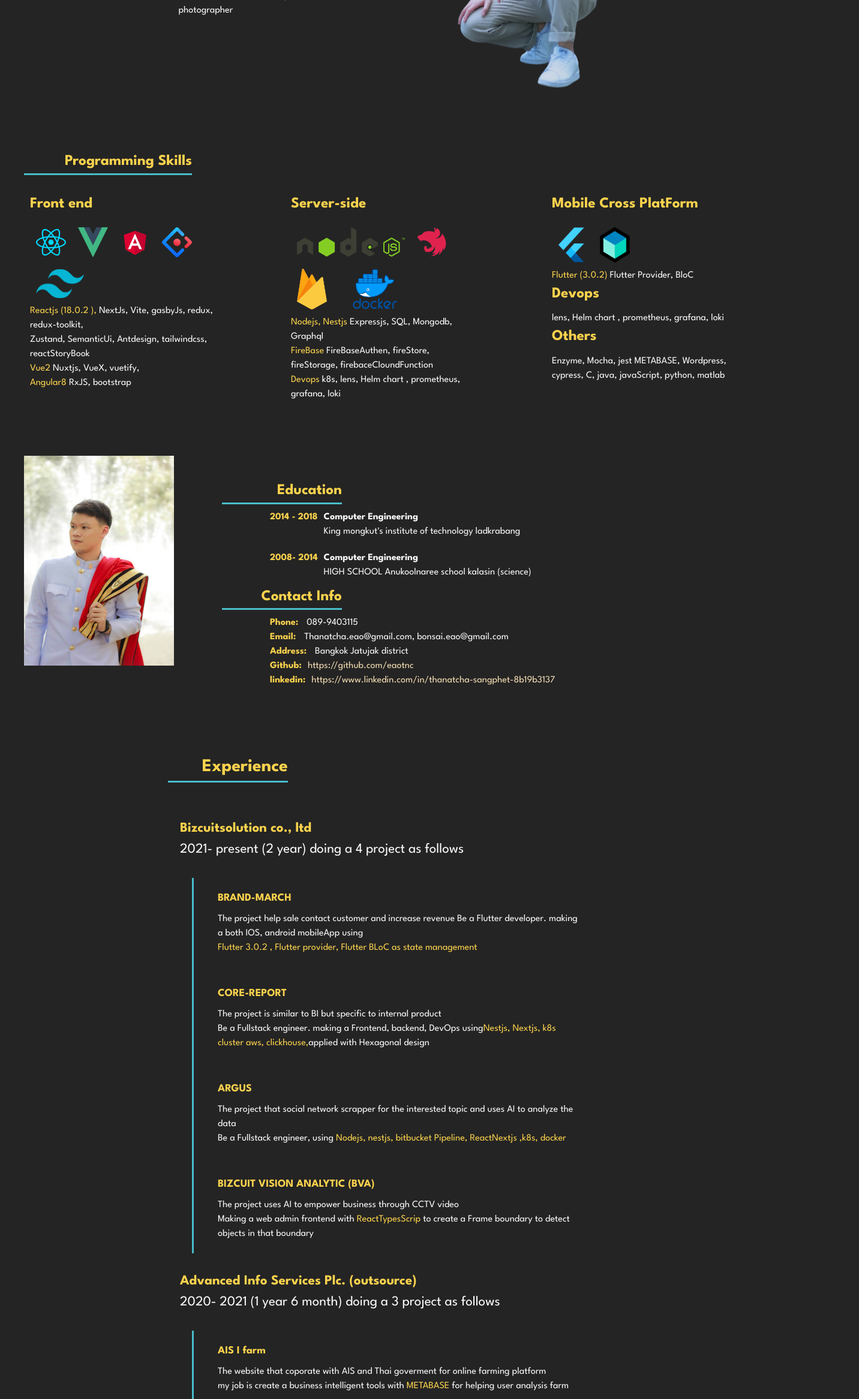
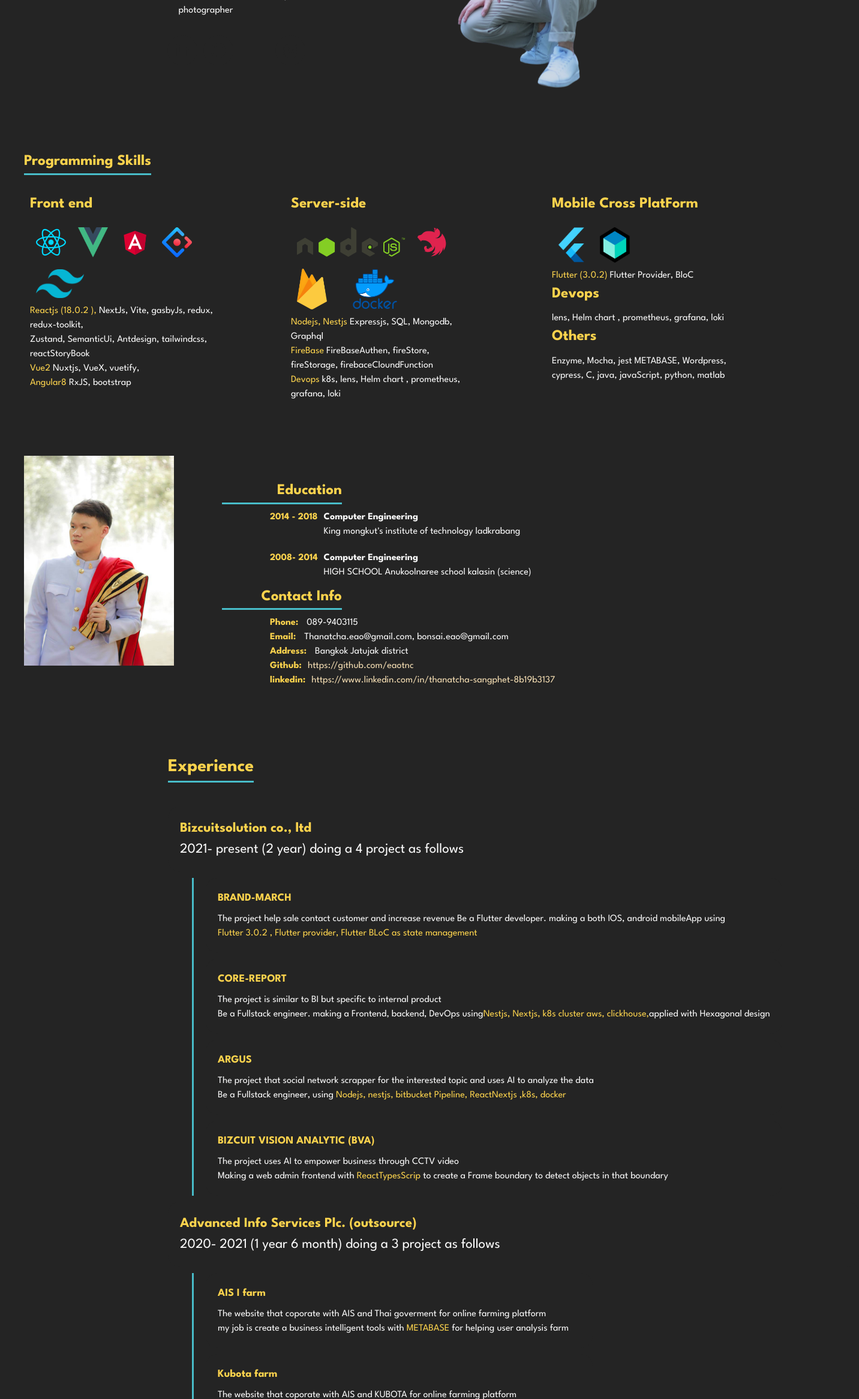
Before and after one commit to eaotnc/vite-portfolio, a React (Vite) app: page / in a window 1280 px wide. Shown: the part 467-2800 px from the top of the page at 60% size, 1432 px wide, since content can reach past the window. Built offline with nearby package versions, Linux system fonts and the light colour scheme.

Commit message:
feat: improve responsive

```diff
--- a/src/components/AboutMe/AboutMe.scss
+++ b/src/components/AboutMe/AboutMe.scss
@@ -5,7 +5,7 @@
   }
 
   .header {
-    width: 200px;
+    max-width: 200px;
     color: #fcd34d;
     border-bottom: 3px solid #48bdc9;
     font-size: 25px;
--- a/src/components/Certificated/Certificated.scss
+++ b/src/components/Certificated/Certificated.scss
@@ -5,10 +5,10 @@
   width: 60%;
 
   a {
-    color: white;
+    color: var(--text-color);
   }
   .header {
-    width: 300px;
+    max-width: 300px;
     color: #fcd34d;
     border-bottom: 3px solid #48bdc9;
 
@@ -26,7 +26,7 @@
 
   .project {
     margin: 10px;
-    max-width: 100%;
+    max-width: 90vw;
     padding: 20px;
     border-radius: 20px;
     .project-name {
@@ -44,9 +44,9 @@
 
 @media screen and (max-width: 890px) {
   .certificated {
-    width: 100%;
+    width: 90vw;
     .cert-image {
-      max-width: 200px;
+      max-width: 70vw;
     }
   }
 }
--- a/src/components/Experience/Experience.scss
+++ b/src/components/Experience/Experience.scss
@@ -7,7 +7,7 @@
     color: white;
   }
   .header {
-    width: 200px;
+    max-width: 200px;
     color: #fcd34d;
     border-bottom: 3px solid #48bdc9;
 
@@ -20,18 +20,20 @@
     margin: 10px;
     margin-left: 40px;
   }
+  .company {
+    width: 90vw;
+  }
 
   .company-name {
     padding: 20px;
     background: var(--background-color);
-    max-width: 600px;
     border-radius: 20px;
     font-size: 23px;
   }
 
   .project {
     margin: 10px;
-    max-width: 100%;
+    max-width: 90vw;
     padding: 20px;
     border-radius: 20px;
     background: var(--background-color);
@@ -50,6 +52,6 @@
 }
 @media screen and (max-width: 890px) {
   .experience {
-    width: 100%;
+    width: 90vw;
   }
 }
--- a/src/components/Experience/MoomMoong.tsx
+++ b/src/components/Experience/MoomMoong.tsx
@@ -6,7 +6,7 @@ const MoomMoong = () => {
         <div className="font-bold text-amber-300">
           MoomMoong R&d co.ltd (partime)
         </div>
-        2021- 2021 (4 month)
+        2021- 2021
         <a className="p-2" href="https://moom-mong.com" target="_blank">
           https://moom-mong.com
         </a>
--- a/src/components/Experience/OOCA.tsx
+++ b/src/components/Experience/OOCA.tsx
@@ -10,7 +10,6 @@ const OOCA = () => {
         <a className="p-2" href="https://ooca.co" target="_blank">
           https://ooca.co
         </a>
-        <div></div>
       </div>
       <div className="flex">
         <div className="vertical-bar" />
--- a/src/components/Experience/Wisible.tsx
+++ b/src/components/Experience/Wisible.tsx
@@ -1,16 +1,16 @@
 import "./Experience.scss";
 const Wisible = () => {
   return (
+    <>
       <div className="company">
         <div className="company-name">
           <div className="font-bold text-amber-300">
-          WISIBLE.io - fiveloop co.ltd 2018 - 2019
+            WISIBLE.io - fiveloop co.ltd
           </div>
-        ( 1 year 6 month)
-        <a className="p-2" href="https://Wisible.com" target="_blank">
+          2018 - 2019 ( 1 year 6 month)
+          <a className="p-2" href="https://www.wisible.com" target="_blank">
             https://www.wisible.com
           </a>
-        <div></div>
         </div>
         <div className="flex">
           <div className="vertical-bar" />
@@ -26,6 +26,7 @@ const Wisible = () => {
           </div>
         </div>
       </div>
+    </>
   );
 };
 
--- a/src/components/Skills/Skills.scss
+++ b/src/components/Skills/Skills.scss
@@ -20,7 +20,7 @@
   }
 
   .header {
-    width: 280px;
+    max-width: 280px;
     color: #fcd34d;
     border-bottom: 3px solid #48bdc9;
 
```
Lines whose indentation alone changed are shown as unchanged.
